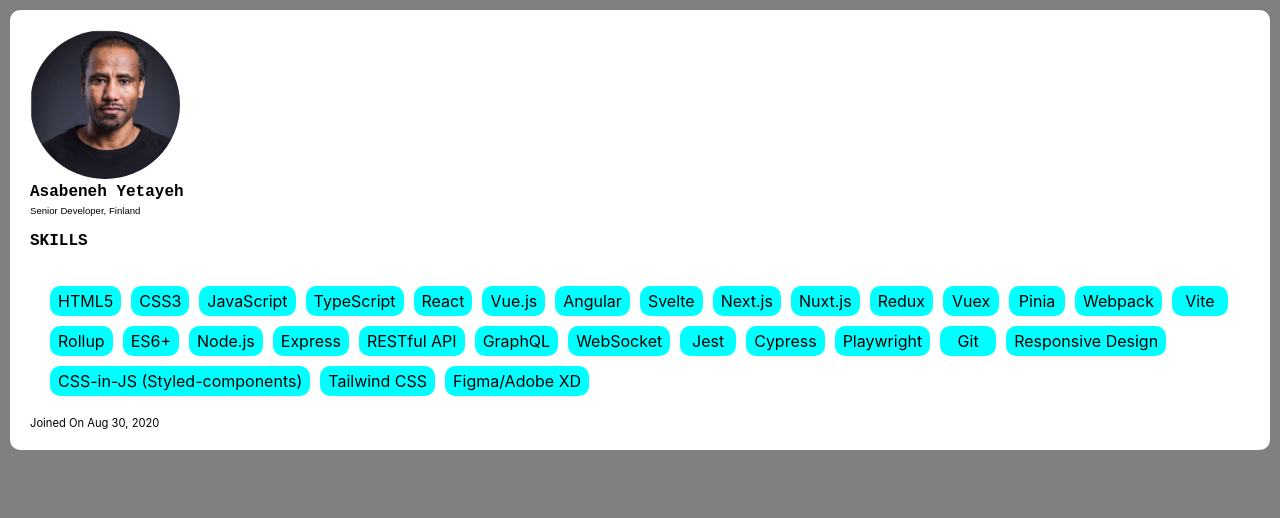
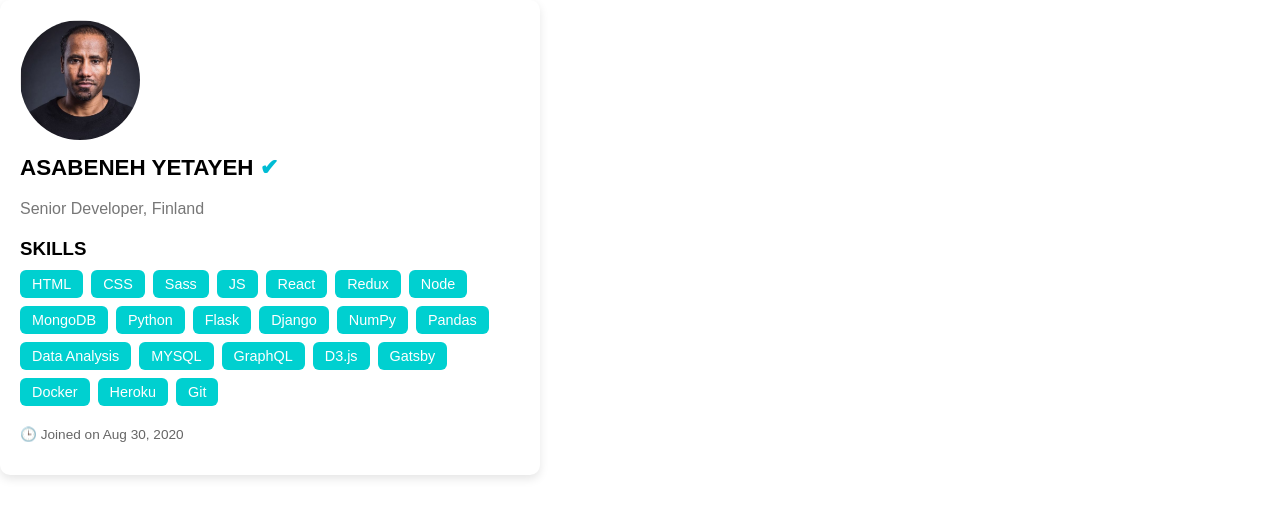
Before and after one commit to swachian/learningReactRoad, a React (Vite) app: page / in a window 1280 px wide. Shown: the top 518 px of the page. Built offline with nearby package versions, Linux system fonts and the light colour scheme.

Commit message:
OpenAPI 作答的

```diff
--- /dev/null
+++ b/src/Day2/ProfileCard.css
@@ -0,0 +1,54 @@
+.card {
+  max-width: 500px;
+  background: #fff;
+  border-radius: 10px;
+  padding: 20px;
+  box-shadow: 0px 4px 10px rgba(0, 0, 0, 0.1);
+  font-family: sans-serif;
+}
+
+.avatar {
+  width: 120px;
+  height: 120px;
+  border-radius: 50%;
+  object-fit: cover;
+}
+
+.name {
+  font-size: 1.4em;
+  margin-top: 10px;
+}
+
+.verified {
+  color: #00bcd4;
+  font-size: 1em;
+}
+
+.title {
+  color: #777;
+  margin-bottom: 20px;
+}
+
+.skills-title {
+  margin-bottom: 10px;
+}
+
+.skills {
+  display: flex;
+  flex-wrap: wrap;
+  gap: 8px;
+  margin-bottom: 20px;
+}
+
+.skill {
+  background-color: #00d0d0;
+  color: white;
+  padding: 6px 12px;
+  border-radius: 6px;
+  font-size: 0.9em;
+}
+
+.joined {
+  font-size: 0.85em;
+  color: #666;
+}
--- /dev/null
+++ b/src/Day2/ProfileCard.jsx
@@ -0,0 +1,36 @@
+import React from "react";
+import "./ProfileCard.css";
+import profile from './images/profile.png'
+
+const skills = [
+  "HTML", "CSS", "Sass", "JS", "React", "Redux", "Node", "MongoDB",
+  "Python", "Flask", "Django", "NumPy", "Pandas", "Data Analysis",
+  "MYSQL", "GraphQL", "D3.js", "Gatsby", "Docker", "Heroku", "Git"
+];
+
+export default function ProfileCard() {
+  return (
+    <div className="card">
+      <img
+        src={profile} // 这里换成你的头像图片路径
+        alt="profile"
+        className="avatar"
+      />
+      <h2 className="name">
+        ASABENEH YETAYEH <span className="verified">✔</span>
+      </h2>
+      <p className="title">Senior Developer, Finland</p>
+
+      <h3 className="skills-title">SKILLS</h3>
+      <div className="skills">
+        {skills.map((skill, index) => (
+          <span className="skill" key={index}>
+            {skill}
+          </span>
+        ))}
+      </div>
+
+      <p className="joined">🕒 Joined on Aug 30, 2020</p>
+    </div>
+  );
+}
--- a/src/main.tsx
+++ b/src/main.tsx
@@ -1,7 +1,7 @@
 import { StrictMode } from 'react'
 import { createRoot } from 'react-dom/client'
 import './index.css'
-import App from './Day2/AppEx3.jsx'
+import App from './Day2/ProfileCard.jsx'
 
 createRoot(document.getElementById('root') as HTMLElement).render(
   <StrictMode>
```
